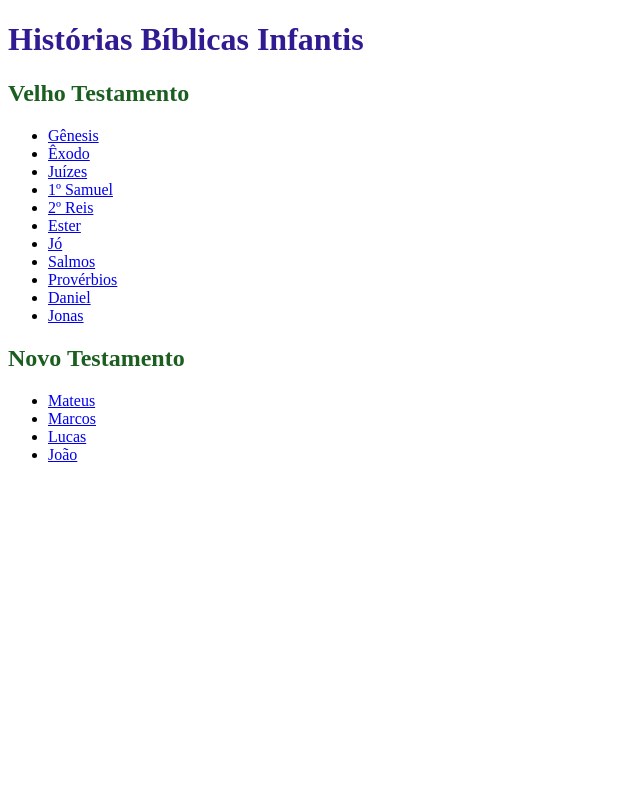
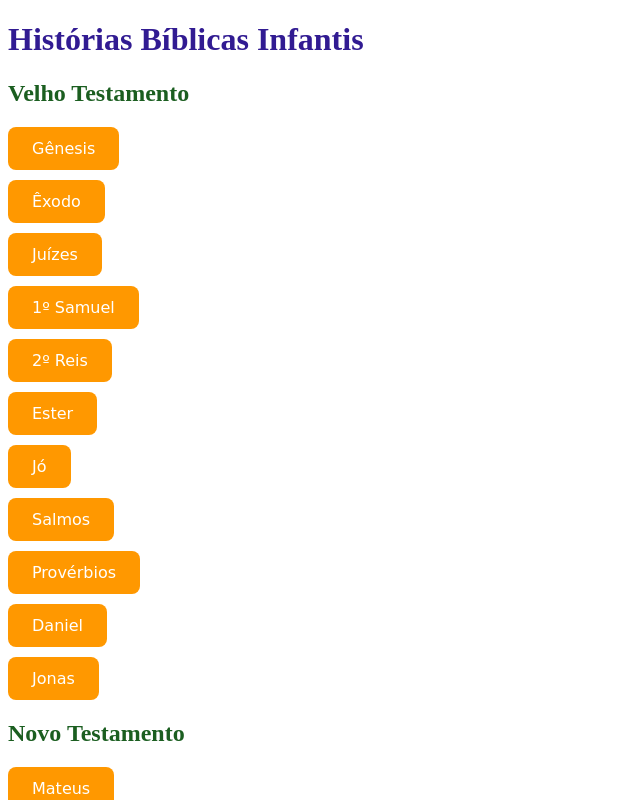
Before and after one commit to Br4yan-MB0/historiaB, a Next.js app: page / in a window 1280 px wide. Shown: the top 800 px of the page, without its empty margins (0-640 px from the left). Built offline with nearby package versions, Linux system fonts and the light colour scheme.

Commit message:
agora vai

```diff
--- a/src/pages/index.js
+++ b/src/pages/index.js
@@ -1,4 +1,5 @@
 import Link from 'next/link';
+import styles from '../styles/home.module.css';  // Importando o CSS
 
 export default function Home() {
   return (
@@ -6,26 +7,86 @@ export default function Home() {
       <h1>Histórias Bíblicas Infantis</h1>
 
       <h2>Velho Testamento</h2>
-      <ul>
-        <li><Link href="/velho-testamento/Genesis">Gênesis</Link></li>
-        <li><Link href="/velho-testamento/Exodo">Êxodo</Link></li>
-        <li><Link href="/velho-testamento/Juizes">Juízes</Link></li>
-        <li><Link href="/velho-testamento/UmSamuel">1º Samuel</Link></li>
-        <li><Link href="/velho-testamento/DoisReis">2º Reis</Link></li>
-        <li><Link href="/velho-testamento/Ester">Ester</Link></li>
-        <li><Link href="/velho-testamento/Jo">Jó</Link></li>
-        <li><Link href="/velho-testamento/Salmos">Salmos</Link></li>
-        <li><Link href="/velho-testamento/Proverbios">Provérbios</Link></li>
-        <li><Link href="/velho-testamento/Daniel">Daniel</Link></li>
-        <li><Link href="/velho-testamento/Jonas">Jonas</Link></li>
+      <ul className={styles.listContainer}>
+        <li className={styles.listItem}>
+          <Link href="/velho-testamento/Genesis">
+            <button className={styles.btn}>Gênesis</button>
+          </Link>
+        </li>
+        <li className={styles.listItem}>
+          <Link href="/velho-testamento/Exodo">
+            <button className={styles.btn}>Êxodo</button>
+          </Link>
+        </li>
+        <li className={styles.listItem}>
+          <Link href="/velho-testamento/Juizes">
+            <button className={styles.btn}>Juízes</button>
+          </Link>
+        </li>
+        <li className={styles.listItem}>
+          <Link href="/velho-testamento/UmSamuel">
+            <button className={styles.btn}>1º Samuel</button>
+          </Link>
+        </li>
+        <li className={styles.listItem}>
+          <Link href="/velho-testamento/DoisReis">
+            <button className={styles.btn}>2º Reis</button>
+          </Link>
+        </li>
+        <li className={styles.listItem}>
+          <Link href="/velho-testamento/Ester">
+            <button className={styles.btn}>Ester</button>
+          </Link>
+        </li>
+        <li className={styles.listItem}>
+          <Link href="/velho-testamento/Jo">
+            <button className={styles.btn}>Jó</button>
+          </Link>
+        </li>
+        <li className={styles.listItem}>
+          <Link href="/velho-testamento/Salmos">
+            <button className={styles.btn}>Salmos</button>
+          </Link>
+        </li>
+        <li className={styles.listItem}>
+          <Link href="/velho-testamento/Proverbios">
+            <button className={styles.btn}>Provérbios</button>
+          </Link>
+        </li>
+        <li className={styles.listItem}>
+          <Link href="/velho-testamento/Daniel">
+            <button className={styles.btn}>Daniel</button>
+          </Link>
+        </li>
+        <li className={styles.listItem}>
+          <Link href="/velho-testamento/Jonas">
+            <button className={styles.btn}>Jonas</button>
+          </Link>
+        </li>
       </ul>
 
       <h2>Novo Testamento</h2>
-      <ul>
-        <li><Link href="/novo-testamento/matheus">Mateus</Link></li>
-        <li><Link href="/novo-testamento/marcos">Marcos</Link></li>
-        <li><Link href="/novo-testamento/lucas">Lucas</Link></li>
-        <li><Link href="/novo-testamento/joao">João</Link></li>
+      <ul className={styles.listContainer}>
+        <li className={styles.listItem}>
+          <Link href="/novo-testamento/matheus">
+            <button className={styles.btn}>Mateus</button>
+          </Link>
+        </li>
+        <li className={styles.listItem}>
+          <Link href="/novo-testamento/marcos">
+            <button className={styles.btn}>Marcos</button>
+          </Link>
+        </li>
+        <li className={styles.listItem}>
+          <Link href="/novo-testamento/lucas">
+            <button className={styles.btn}>Lucas</button>
+          </Link>
+        </li>
+        <li className={styles.listItem}>
+          <Link href="/novo-testamento/joao">
+            <button className={styles.btn}>João</button>
+          </Link>
+        </li>
       </ul>
     </div>
   );
--- /dev/null
+++ b/src/styles/home.module.css
@@ -0,0 +1,29 @@
+/* styles/home.module.css */
+
+/* Estilos para os botões */
+.btn {
+    background-color: #ff9800; /* Cor laranja */
+    border: none;
+    color: white;
+    padding: 12px 24px;
+    font-size: 16px;
+    font-family: 'Comic Sans MS', cursive, sans-serif; /* Fonte infantil */
+    cursor: pointer;
+    border-radius: 8px;
+    transition: background-color 0.3s;
+  }
+
+  .btn:hover {
+    background-color: #ff5722; /* Cor laranja escuro ao passar o mouse */
+  }
+
+  /* Estilos para os itens da lista */
+  .listItem {
+    margin: 10px 0;
+  }
+
+  /* Estilo do container da lista (ul) */
+  .listContainer {
+    list-style-type: none;
+    padding: 0;
+  }
```
